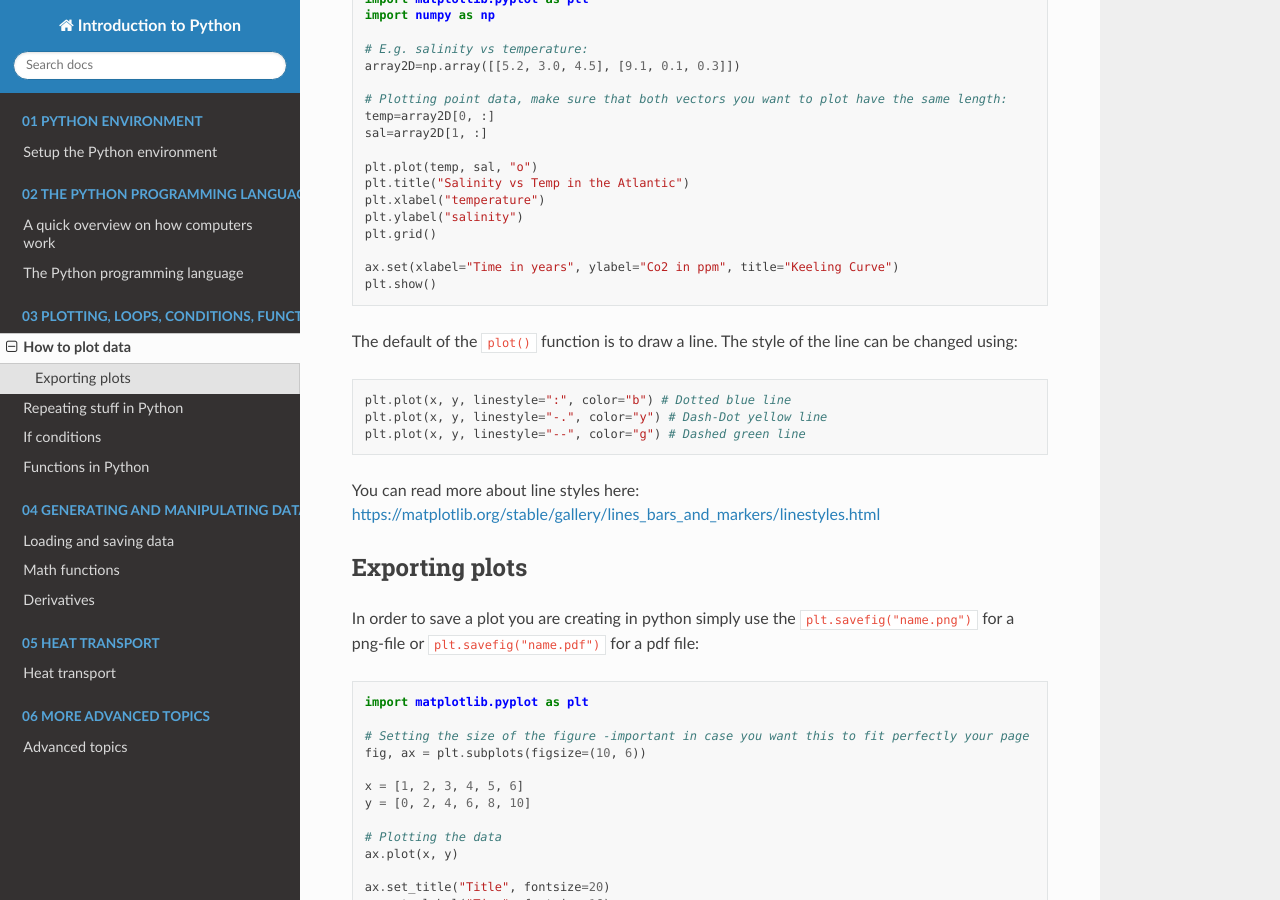
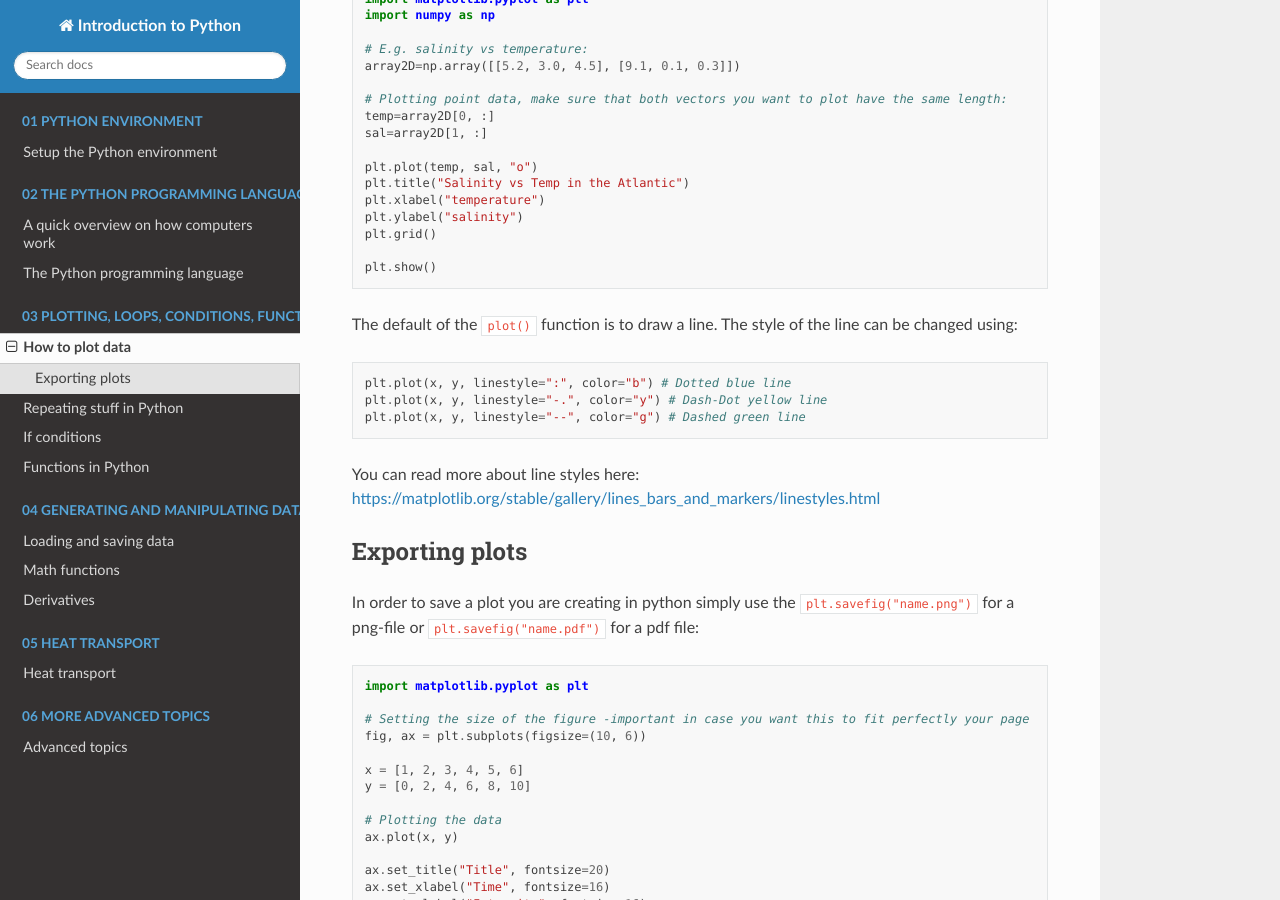
Before and after one commit to willi-kappler/python_intro, a Sphinx documentation site: the page built from docs/intro03/plotting.rst, in a window 1280 px wide and 900 px high, scrolled down 370 px. Built offline with Sphinx 7.4.7 and the Read the Docs theme 3.1.0, drawn with Linux system fonts in a browser that asks for light colours.

Commit message:
Remove invalid code.

```diff
--- a/docs/intro03/plotting.rst
+++ b/docs/intro03/plotting.rst
@@ -33,10 +33,7 @@ end, which tells python to plot the data in the format you specified before:
     plt.ylabel("salinity")
     plt.grid()
 
-    ax.set(xlabel="Time in years", ylabel="Co2 in ppm", title="Keeling Curve")
     plt.show()
-
-
 
 The default of the ``plot()`` function is to draw a line. The style of the line can be changed using:
 
```
